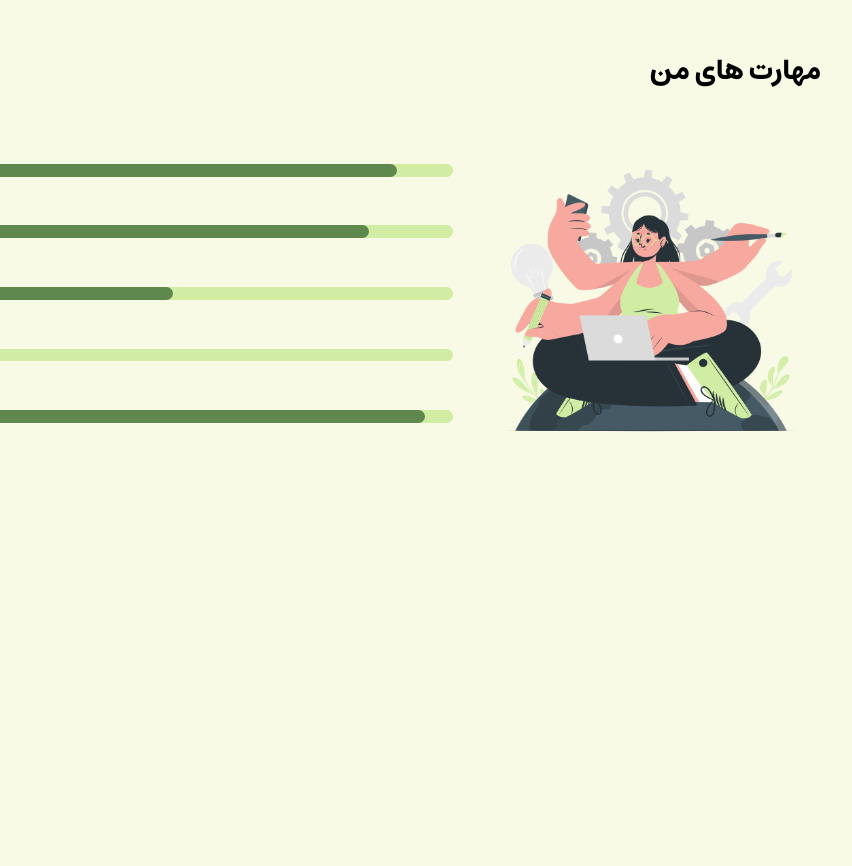
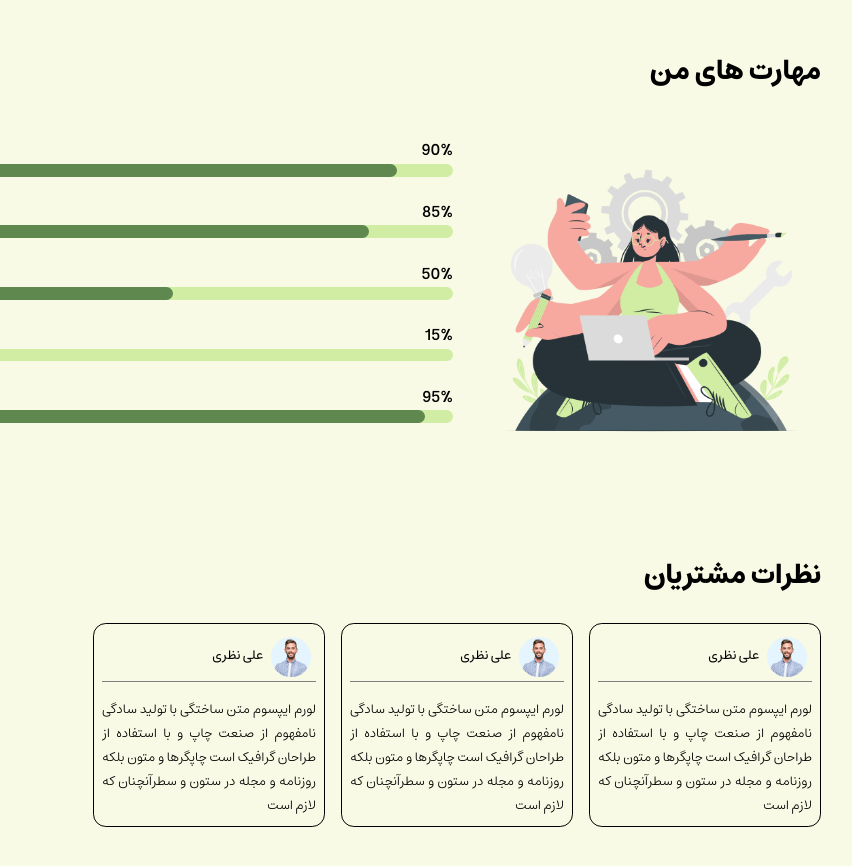
Before and after one commit to farzane-na/personal-site, a plain HTML site: page index.html in a window 1280 px wide. Shown: the part 540-1406 px from the top of the page, 283-1135 px from the left. Before the commit the page ends 1004 px from the top, so only its background shows below. Drawn offline with Linux system fonts and the light colour scheme.

Commit message:
creat main section

```diff
--- a/index.html
+++ b/index.html
@@ -72,36 +72,57 @@
                     <div class="skill__percent-left">
                         <div class="skill__percent-html">
                             <div class="skill__percent-wrapper">
+                                <div>
                                     <span class="skill-logo"><img src="./image/html.png" alt="skill logo"></span>
                                     <label for="file" class="skill__percent-title">HTML</label>
+                                </div>
+                                <div>
+                                    <span class="skill__value">90%</span>
+                                </div>
                             </div>
                             <progress id="file" value="90" max="100" class="progress"> 90% </progress>
                         </div>
                         <div class="skill__percent-css">
                             <div class="skill__percent-wrapper">
+                                <div>
                                     <span class="skill-logo"><img src="./image/css.png" alt="skill logo"></span>
                                     <label for="file" class="skill__percent-title">CSS</label>
+                                </div>
+                                <div>
+                                    <span class="skill__value">85%</span>
+                                </div>
                             </div>
                             <progress id="file" value="85" max="100" class="progress"> 85% </progress>
                         </div>
                         <div class="skill__percent-js">
                             <div class="skill__percent-wrapper">
+                                <div>
                                     <span class="skill-logo"><img src="./image/js.png" alt="skill logo"></span>
                                     <label for="file" class="skill__percent-title">JavaScript</label>
+                                </div>
+                                <div>
+                                    <span class="skill__value">50%</span>
+                                </div>
                             </div>
                             <progress id="file" value="50" max="100" class="progress"> 50% </progress>
                         </div>
                         <div class="skill__percent-node">
                             <div class="skill__percent-wrapper">
+                                <div>
                                     <span class="skill-logo"><img src="./image/node.png" alt="skill logo"></span>
                                     <label for="file" class="skill__percent-title">Node.js</label>
+                                </div>
+                                <div> <span class="skill__value">15%</span></div>
                             </div>
                             <progress id="file" value="15" max="100" class="progress"> 15% </progress>
                         </div>
                         <div class="skill__percent-wp">
                             <div class="skill__percent-wrapper">
+                                <div>
                                     <span class="skill-logo"><img src="./image/wp.png" alt="skill logo"></span>
                                     <label for="file" class="skill__percent-title">WordPress</label>
+                                </div>
+                                <div> <span class="skill__value">95%</span></div>
                             </div>
                             <progress id="file" value="95" max="100" class="progress"> 95% </progress>
                         </div>
@@ -113,7 +134,39 @@
             </div>
         </section>
 
+        <section class="comment">
+            <div class="container">
+                <div class="comment__title">
+                    <p>نظرات مشتریان</p>
+                </div>
+                <div class="comment__wrapper">
+                    <div class="comment__box">
+                        <div class="comment__box-profile">
+                            <span class="image"><img src="./image/team4.png" alt="photo"></span>
+                            <span class="customer-name">علی نظری</span>
+                        </div>
+                        <div class="comment__box-text">لورم ایپسوم متن ساختگی با تولید سادگی نامفهوم از صنعت چاپ و با استفاده از طراحان گرافیک است چاپگرها و متون بلکه روزنامه و مجله در ستون و سطرآنچنان که لازم است</div>
+                    </div>
+                    <div class="comment__box">
+                        <div class="comment__box-profile">
+                            <span class="image"><img src="./image/team4.png" alt="photo"></span>
+                            <span class="customer-name">علی نظری</span>
+                        </div>
+                        <div class="comment__box-text">لورم ایپسوم متن ساختگی با تولید سادگی نامفهوم از صنعت چاپ و با استفاده از طراحان گرافیک است چاپگرها و متون بلکه روزنامه و مجله در ستون و سطرآنچنان که لازم است</div>
+                    </div>
+                    <div class="comment__box">
+                        <div class="comment__box-profile">
+                            <span class="image"><img src="./image/team4.png" alt="photo"></span>
+                            <span class="customer-name">علی نظری</span>
+                        </div>
+                        <div class="comment__box-text">لورم ایپسوم متن ساختگی با تولید سادگی نامفهوم از صنعت چاپ و با استفاده از طراحان گرافیک است چاپگرها و متون بلکه روزنامه و مجله در ستون و سطرآنچنان که لازم است</div>
+                    </div>
+                </div>
+            </div>
+        </section>
     </main>
+    <footer></footer>
+    <div id="scroll-progress"></div>
     <script src="./script/script.js"></script>
 </body>
 
--- a/script/script.js
+++ b/script/script.js
@@ -21,3 +21,11 @@ window.addEventListener("load",function(){
         document.body.classList.add("dark");
     }
 })
+
+const scrollProgress = document.getElementById('scroll-progress');
+const height = document.documentElement.scrollHeight - document.documentElement.clientHeight;
+
+window.addEventListener('scroll', () => {
+  const scrollTop =document.body.scrollTop || document.documentElement.scrollTop;
+  scrollProgress.style.width = `${(scrollTop / height) * 100}%`;
+});
--- a/style/style.css
+++ b/style/style.css
@@ -349,9 +349,13 @@ main{
 }
 .skill__percent-wrapper{
   display: flex;
+  justify-content: space-between;
+  align-items: center;
+}
+.skill__percent-wrapper div{
+  display: flex;
   justify-content: flex-start;
   align-items: center;
-
   gap: 0.3rem;
 }
 .skill__percent-right{
@@ -360,6 +364,74 @@ main{
 .skill-image{
   width: 100%;
   height: 100%;
+}
+/*Footer*/
+/*Timeline*/
+#scroll-progress{
+  width: 0%;
+  height: 4px;
+  position: fixed;
+  background-color: #2d4624;
+  bottom: 0;
+  left: 0;
+  z-index: 1000;
+}
+
+/*Comment*/
+
+.comment{
+  margin: 6rem 0 3rem;
+}
+.comment__title{
+  font-family: "Estedad-Bold";
+    font-size: 1.7rem;
+    margin-bottom: 2rem;
+}
+.comment__wrapper{
+  width: 100%;
+  display: flex;
+  justify-content: flex-start;
+  align-items: center;
+  gap: 1rem;
+}
+.comment__box{
+  width: 25%;
+  border: 1px solid #000;
+  border-radius: 0.8rem;
+  padding: 0.5rem;
+  display: flex;
+  flex-direction: column;
+  justify-content: space-between;
+  gap: 1rem;
+}
+.comment__box-profile{
+  padding: 0.3rem;
+  border-bottom: 1px solid gray;
+  display: flex;
+  align-items: center;
+  justify-content: flex-start;
+  gap: 0.5rem;
+}
+.image{
+  display: flex;
+  width: 40px;
+  height: 40px;
+  overflow: hidden;
+  border-radius: 100%;
+}
+.image img{
+  width: 100%;
+  height: 100%;
+}
+.customer-name{
+  font-family: "Estedad-Regular";
+  font-size: 0.8rem;
+}
+.comment__box-text{
+  font-family: "Estedad-Light";
+  font-size: 0.8rem;
+  line-height: 1.5rem;
+  text-align: justify;
 }
 /* Respansive */
 @media only screen and (max-width: 1200px) {
```
Also changed, not shown: image/team4.png (added). Lines whose indentation alone changed are shown as unchanged.
